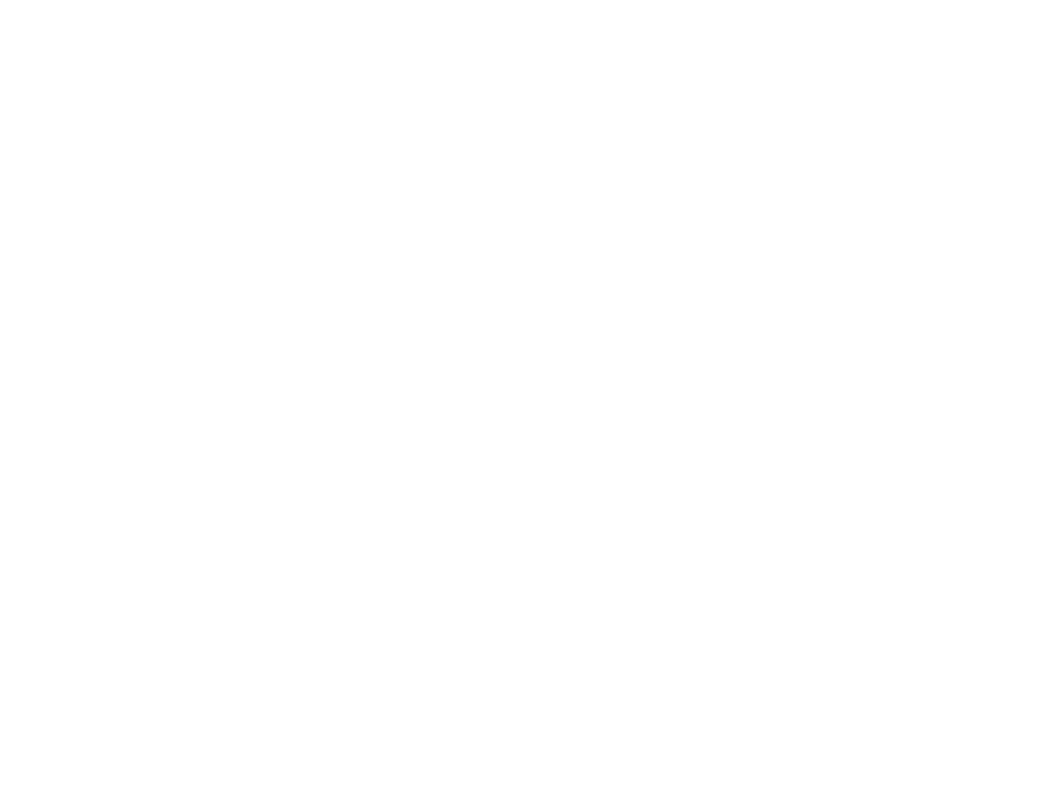
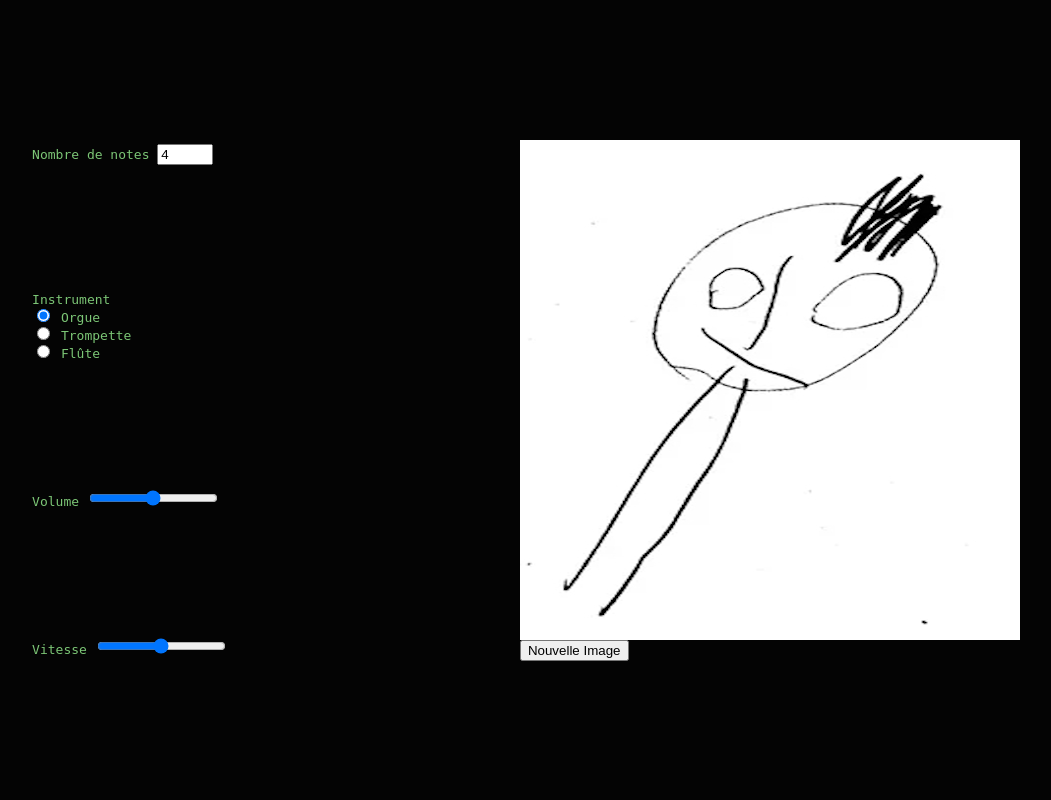
Before and after one commit to MiguelDeTrool/orgue, a Flask app: page / in a window 1280 px wide. Before the commit the part shown is empty. Shown: the whole page, without its empty margins (114-1165 px from the left). Run offline with Flask 3, Linux system fonts and the light colour scheme.

Commit message:
Add basic layout, with placeholder image

```diff
--- /dev/null
+++ b/server/static/css/reset.css
@@ -0,0 +1,48 @@
+/* http://meyerweb.com/eric/tools/css/reset/
+   v2.0 | 20110126
+   License: none (public domain)
+*/
+
+html, body, div, span, applet, object, iframe,
+h1, h2, h3, h4, h5, h6, p, blockquote, pre,
+a, abbr, acronym, address, big, cite, code,
+del, dfn, em, img, ins, kbd, q, s, samp,
+small, strike, strong, sub, sup, tt, var,
+b, u, i, center,
+dl, dt, dd, ol, ul, li,
+fieldset, form, label, legend,
+table, caption, tbody, tfoot, thead, tr, th, td,
+article, aside, canvas, details, embed,
+figure, figcaption, footer, header, hgroup,
+menu, nav, output, ruby, section, summary,
+time, mark, audio, video {
+	margin: 0;
+	padding: 0;
+	border: 0;
+	font-size: 100%;
+	font: inherit;
+	vertical-align: baseline;
+}
+/* HTML5 display-role reset for older browsers */
+article, aside, details, figcaption, figure,
+footer, header, hgroup, menu, nav, section {
+	display: block;
+}
+body {
+	line-height: 1;
+}
+ol, ul {
+	list-style: none;
+}
+blockquote, q {
+	quotes: none;
+}
+blockquote:before, blockquote:after,
+q:before, q:after {
+	content: '';
+	content: none;
+}
+table {
+	border-collapse: collapse;
+	border-spacing: 0;
+}
--- a/server/static/css/styles.css
+++ b/server/static/css/styles.css
@@ -0,0 +1,36 @@
+body {
+  background-color: #040404;
+  color: #7cc676;
+  font-family: monospace;
+  height: 100vh;
+  width: 100vw;
+  display: flex;
+  flex-flow: row nowrap;
+  justify-content: space-around;
+  align-items: center;
+}
+
+.parameter-container {
+  display: flex;
+  flex-flow: column nowrap;
+  justify-content: space-around;
+  height: 80vh;
+}
+
+.canvas-container {
+  background-image: url("../images/longlegs500x500.jpg");
+  background-size: contain;
+  height: 500px;
+  width: 500px;
+  z-index: 1;
+  background-repeat: no-repeat;
+}
+
+#canvas {
+  box-sizing: border-box;
+  width: 100%;
+  height: 100%;
+  left: 0px;
+  top: 0px;
+  z-index: 1;
+}
--- a/server/templates/index.html
+++ b/server/templates/index.html
@@ -4,8 +4,78 @@
     <meta charset="UTF-8" />
     <meta name="viewport" content="width=device-width, initial-scale=1.0" />
     <title>Animation Orgue de Barbarie</title>
+    <link rel="stylesheet" href="../static/css/reset.css" />
     <link rel="stylesheet" href="../static/css/styles.css" />
     <script defer src="../static/js/main.js"></script>
   </head>
-  <body></body>
+  <body>
+    <div class="parameter-container">
+      <div>
+        <label for="length">Nombre de notes</label>
+        <input
+          type="number"
+          id="length"
+          name="length"
+          min="3"
+          max="12"
+          value="4"
+        />
+      </div>
+      <div>
+        <div>Instrument</div>
+        <div class="instrument-options">
+          <div>
+            <input
+              type="radio"
+              id="organ"
+              name="instrument"
+              value="1"
+              checked
+            />
+            <label for="child">Orgue</label>
+          </div>
+          <div>
+            <input type="radio" id="trumpet" name="instrument" value="2" />
+            <label for="adult">Trompette</label>
+          </div>
+          <div>
+            <input type="radio" id="flute" name="instrument" value="3" />
+            <label for="senior">Flûte</label>
+          </div>
+        </div>
+      </div>
+      <div>
+        <label for="volume">Volume</label>
+        <input
+          type="range"
+          id="volume"
+          name="volume"
+          min="1"
+          max="100"
+          value="50"
+          class="slider"
+        />
+      </div>
+      <div>
+        <label for="">Vitesse</label>
+        <input
+          type="range"
+          class="slider"
+          id="speed"
+          name="speed"
+          min="1"
+          max="100"
+          value="50"
+        />
+      </div>
+    </div>
+    <div class="image-container">
+      <div class="canvas-container">
+        <canvas id="canvas" width="500px" height="500px"></canvas>
+      </div>
+      <form action="/" method="post">
+        <button type="submit">Nouvelle Image</button>
+      </form>
+    </div>
+  </body>
 </html>
```
